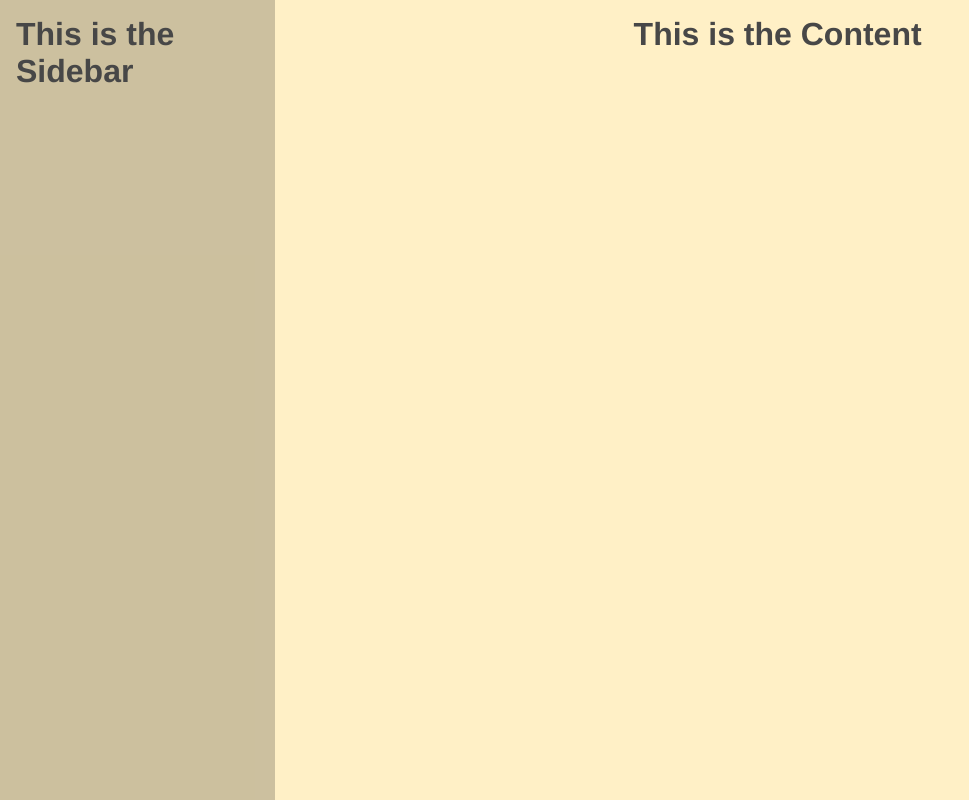
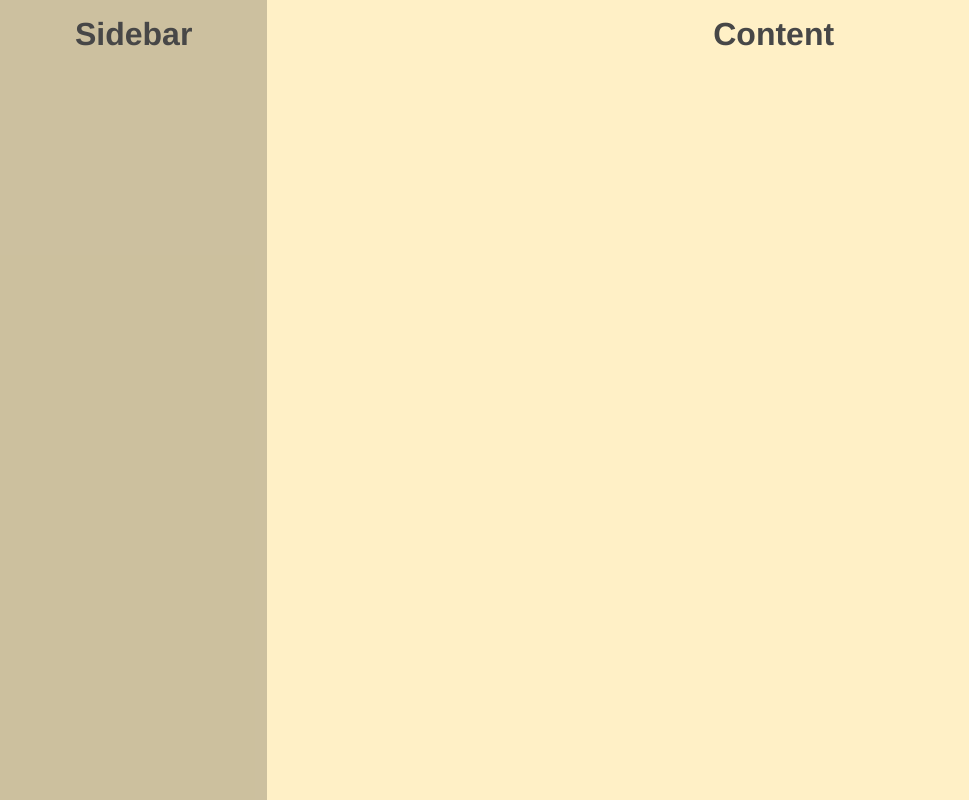
Before and after one commit to H12/vue-blog, a Vue app: page / in a window 1280 px wide. Shown: the whole page, without its empty margins (0-969 px from the left). Built offline with nearby package versions, Linux system fonts and the light colour scheme.

Commit message:
Add hover animation

```diff
--- a/src/components/AppContent.vue
+++ b/src/components/AppContent.vue
@@ -13,7 +13,7 @@ export default {
   name: 'AppContent',
   data() {
     return {
-      title: 'This is the Content',
+      title: 'Content',
     };
   },
   props: ['isCollapsed', 'expand'],
@@ -23,7 +23,7 @@ export default {
 <!-- Add 'scoped' attribute to limit CSS to this component only -->
 <style scoped>
 .app-content {
-  flex: 4;
+  flex: 5;
 
   display: flex;
   justify-content: center;
@@ -37,6 +37,10 @@ export default {
   flex: 1;
 }
 
+.collapsed:hover {
+  flex: 1.2;
+}
+
 .title {
   font-size: 2em;
   font-weight: bold;
--- a/src/components/AppSidebar.vue
+++ b/src/components/AppSidebar.vue
@@ -13,7 +13,7 @@ export default {
   name: 'AppSidebar',
   data() {
     return {
-      title: 'This is the Sidebar',
+      title: 'Sidebar',
     };
   },
   props: ['isCollapsed', 'expand'],
@@ -23,7 +23,7 @@ export default {
 <!-- Add 'scoped' attribute to limit CSS to this component only -->
 <style scoped>
 .app-sidebar {
-  flex: 4;
+  flex: 5;
   background-color: rgba(0,0,0,0.2);
 
   display: flex;
@@ -38,6 +38,10 @@ export default {
   flex: 1;
 }
 
+.collapsed:hover {
+  flex: 1.2;
+}
+
 .title {
   font-size: 2em;
   font-weight: bold;
```
Also changed, not shown: 2 other files (tests, documents, lock files or other folders).
